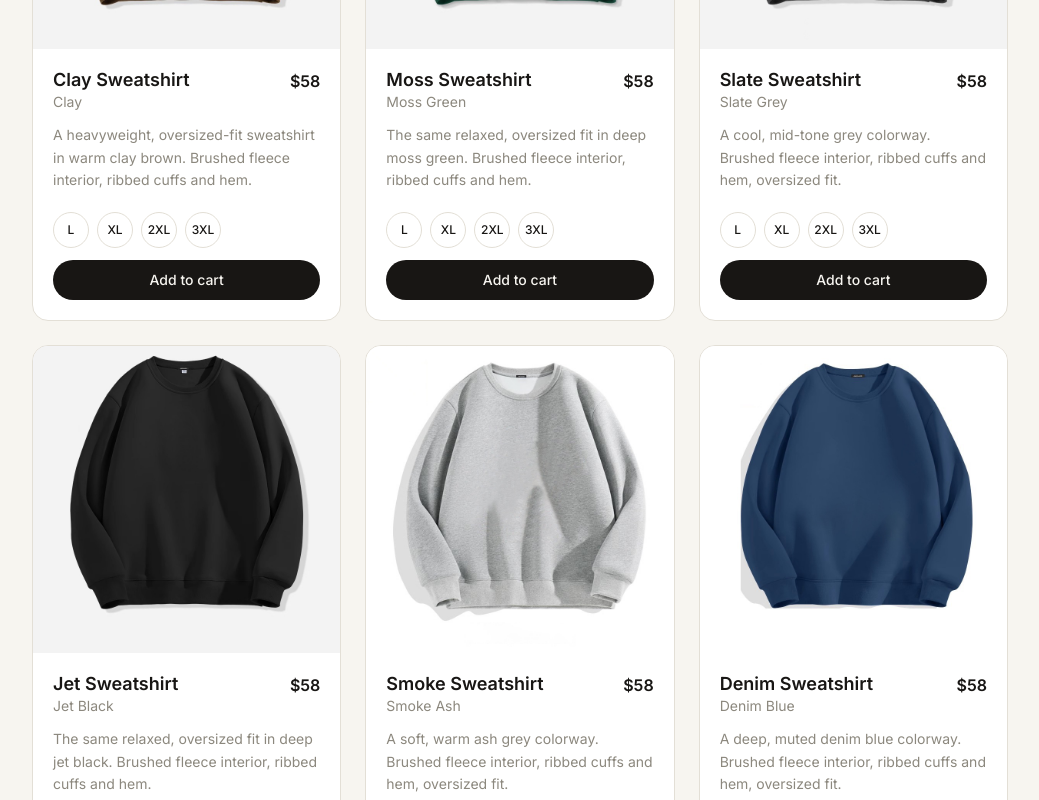
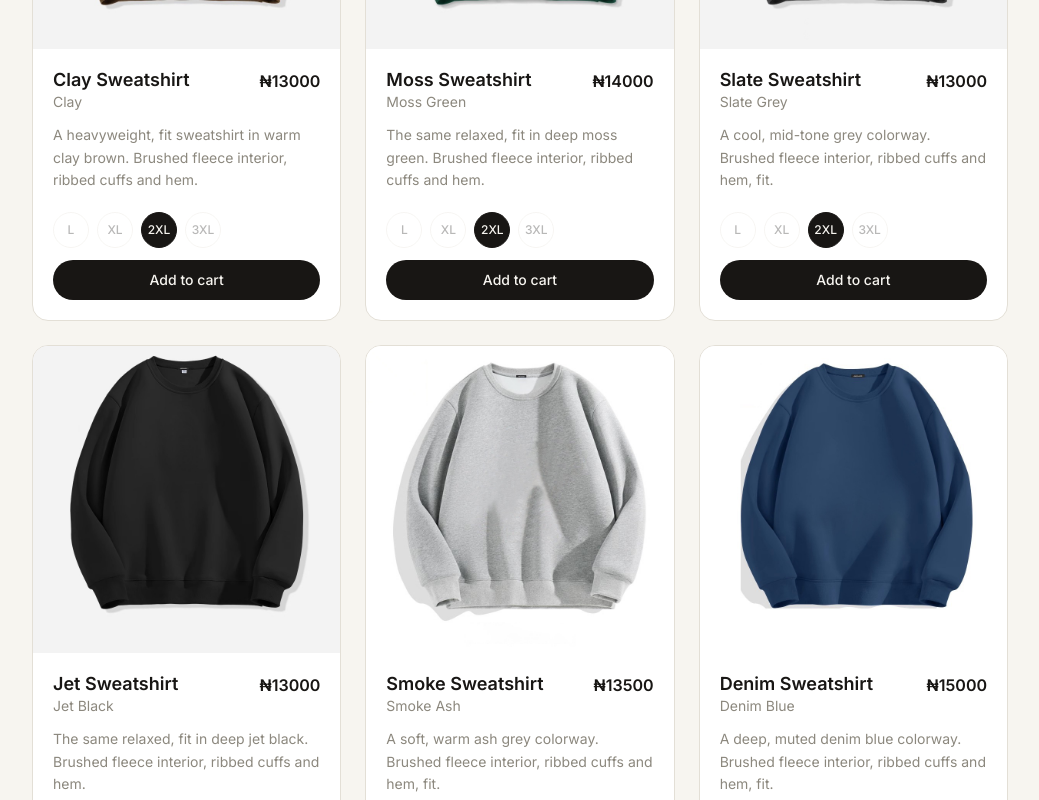
Before and after one commit to chukwuka4u/pc_store, a React (Vite) app: page / in a window 1280 px wide. Shown: the part 560-1360 px from the top of the page, without its empty margins (120-1159 px from the left). Built offline with nearby package versions, Linux system fonts and the light colour scheme; no server answers.

Commit message:
feature: checkout

```diff
--- a/package.json
+++ b/package.json
@@ -9,6 +9,7 @@
     "preview": "vite preview"
   },
   "dependencies": {
+    "firebase": "^12.18.0",
     "react": "^18.3.1",
     "react-dom": "^18.3.1",
     "react-router-dom": "^6.27.0"
--- a/src/components/Nav.jsx
+++ b/src/components/Nav.jsx
@@ -8,7 +8,11 @@ export default function Nav() {
     <header className="border-b border-line bg-paper sticky top-0 z-40">
       <div className="max-w-5xl mx-auto px-6 h-16 flex items-center justify-between">
         <Link to="/" className="font-extrabold text-xl tracking-tight">
-          Poshcady
+          <img
+          src={"../../public/logo.png"}
+          alt="Poshcady"
+          className="w-16 h-auto"
+        />
         </Link>
 
         <nav className="flex items-center gap-6 text-sm font-medium">
--- a/src/data/products.js
+++ b/src/data/products.js
@@ -3,55 +3,55 @@ const products = [
     id: 'clay',
     name: 'Clay Sweatshirt',
     color: 'Clay',
-    price: 58,
+    price: 13000,
     image: '/images/sweatshirt-clay.jpg',
     swatch: '#7A5A3F',
-    description: 'A heavyweight, oversized-fit sweatshirt in warm clay brown. Brushed fleece interior, ribbed cuffs and hem.',
+    description: 'A heavyweight, fit sweatshirt in warm clay brown. Brushed fleece interior, ribbed cuffs and hem.',
   },
   {
     id: 'moss',
     name: 'Moss Sweatshirt',
     color: 'Moss Green',
-    price: 58,
+    price: 14000,
     image: '/images/sweatshirt-moss.jpg',
     swatch: '#0da862',
-    description: 'The same relaxed, oversized fit in deep moss green. Brushed fleece interior, ribbed cuffs and hem.',
+    description: 'The same relaxed, fit in deep moss green. Brushed fleece interior, ribbed cuffs and hem.',
   },
   {
     id: 'slate',
     name: 'Slate Sweatshirt',
     color: 'Slate Grey',
-    price: 58,
+    price: 13000,
     image: '/images/sweatshirt-slate.jpg',
     swatch: '#54524E',
-    description: 'A cool, mid-tone grey colorway. Brushed fleece interior, ribbed cuffs and hem, oversized fit.',
+    description: 'A cool, mid-tone grey colorway. Brushed fleece interior, ribbed cuffs and hem, fit.',
   },
   {
     id: 'jet',
     name: 'Jet Sweatshirt',
     color: 'Jet Black',
-    price: 58,
+    price: 13000,
     image: '/images/sweatshirt-jet.jpg',
     swatch: '#111111',
-    description: 'The same relaxed, oversized fit in deep jet black. Brushed fleece interior, ribbed cuffs and hem.',
+    description: 'The same relaxed, fit in deep jet black. Brushed fleece interior, ribbed cuffs and hem.',
   },
   {
     id: 'smoke',
     name: 'Smoke Sweatshirt',
     color: 'Smoke Ash',
-    price: 58,
+    price: 13500,
     image: '/images/sweatshirt-smoke.jpg',
     swatch: '#A9A296',
-    description: 'A soft, warm ash grey colorway. Brushed fleece interior, ribbed cuffs and hem, oversized fit.',
+    description: 'A soft, warm ash grey colorway. Brushed fleece interior, ribbed cuffs and hem, fit.',
   },
   {
     id: 'denim',
     name: 'Denim Sweatshirt',
     color: 'Denim Blue',
-    price: 58,
+    price: 15000,
     image: '/images/sweatshirt-denim.jpg',
-    swatch: '#2E4358',
-    description: 'A deep, muted denim blue colorway. Brushed fleece interior, ribbed cuffs and hem, oversized fit.',
+    swatch: '#2E4313000',
+    description: 'A deep, muted denim blue colorway. Brushed fleece interior, ribbed cuffs and hem, fit.',
   },
 ]
 
--- /dev/null
+++ b/src/lib/config/firebase/app.js
@@ -0,0 +1,35 @@
+import { initializeApp } from 'firebase/app';
+import firebaseConfig from './init';
+import { getFirestore, collection, getDocs, doc, getDoc, setDoc, addDoc, updateDoc, query, orderBy, limit } from 'firebase/firestore/lite';
+
+const app = initializeApp(firebaseConfig);
+
+export const db = getFirestore(app);
+
+export const writeOrder = async (cartItems) => {
+    //write to db and try to get id
+    const postsRef = collection(db, "orders")
+    const docRef = await addDoc(postsRef, { fulfilled: false });
+    const innerColRef = collection(db, `orders/${docRef.id}/items`)
+    try {
+        cartItems.map(async (i) => await addDoc(innerColRef, {
+            name: i.name,
+            price: i.price,
+            size: i.size,
+            qty: i.qty,
+            id: i.id
+        }))
+    } catch (error) {
+        console.error("Error writing order: ", error);
+    }
+    return docRef.id
+}
+export const getOrder = async (id) => {
+    const docRef = doc(db, "orders", id)
+    const docSnap = await getDoc(docRef)
+    const innerColRef = collection(db, `orders/${id}/items`)
+    const docsSnapshot = await getDocs(innerColRef)
+    const productList = docsSnapshot.docs.map((v) => v.data())
+    const data = docSnap.data()
+    return { data, productList }
+}
--- /dev/null
+++ b/src/lib/config/firebase/init.js
@@ -0,0 +1,11 @@
+const firebaseConfig = {
+  apiKey: import.meta.env.VITE_FIREBASE_API_KEY,
+  authDomain: import.meta.env.VITE_FIREBASE_AUTH_DOMAIN,
+  projectId: import.meta.env.VITE_FIREBASE_PROJECT_ID,
+  storageBucket: import.meta.env.VITE_FIREBASE_STORAGE_BUCKET,
+  messagingSenderId: import.meta.env.VITE_FIREBASE_MESSAGING_SENDER_ID,
+  appId: import.meta.env.VITE_FIREBASE_APP_ID,
+  measurementId: import.meta.env.VITE_FIREBASE_MEASUREMENT_ID
+};
+
+export default firebaseConfig;
--- a/src/pages/Cart.jsx
+++ b/src/pages/Cart.jsx
@@ -1,6 +1,7 @@
 import { Link } from 'react-router-dom'
 import { useState } from 'react'
 import { useCart } from '../context/CartContext.jsx'
+import { writeOrder } from '../lib/config/firebase/app.js'
 
 function CartRow({ item }) {
   const { updateQty, removeItem } = useCart()
@@ -35,7 +36,7 @@ function CartRow({ item }) {
       </div>
 
       <p className="w-16 text-right font-semibold">
-        ${(item.price * item.qty).toFixed(2)}
+        ₦{(item.price * item.qty).toFixed(2)}
       </p>
 
       <button
@@ -52,17 +53,52 @@ function CartRow({ item }) {
 export default function Cart() {
   const { items, subtotal } = useCart()
   const [placed, setPlaced] = useState(false)
+  const [orderId, setOrderId] = useState(null)
 
-  const shipping = items.length === 0 ? 0 : 6
+  const shipping = items.length === 0 ? 0 : 2000
   const total = subtotal + shipping
+
+  function copyToClipboard() {
+        const textToCopy = orderId;
+        navigator.clipboard.writeText(textToCopy)
+            .then(() => {
+                alert("Text copied to clipboard!");
+            })
+            .catch((err) => {
+                console.error("Failed to copy text: ", err);
+            })
+            .finally(() => close);
+    };
 
   if (placed) {
     return (
       <main className="max-w-md mx-auto px-6 py-28 text-center">
         <h1 className="text-3xl font-extrabold mb-3">Order placed ✓</h1>
         <p className="text-stone mb-8">
-          Thanks for shopping with Poshcady. A confirmation would normally be
-          sent to your email.
+          <div className="mt-4">
+            <p className="text-sm">
+                Your order number is: {orderId}
+            </p>
+            <button
+                onClick={copyToClipboard}
+            >
+                <div>
+                    <svg xmlns="http://www.w3.org/2000/svg" fill="none" viewBox="0 0 24 24" strokeWidth={1.5} stroke="currentColor" className="size-6">
+                        <path strokeLinecap="round" strokeLinejoin="round" d="M8.25 7.5V6.108c0-1.135.845-2.098 1.976-2.192.373-.03.748-.057 1.123-.08M15.75 18H18a2.25 2.25 0 0 0 2.25-2.25V6.108c0-1.135-.845-2.098-1.976-2.192a48.424 48.424 0 0 0-1.123-.08M15.75 18.75v-1.875a3.375 3.375 0 0 0-3.375-3.375h-1.5a1.125 1.125 0 0 1-1.125-1.125v-1.5A3.375 3.375 0 0 0 6.375 7.5H5.25m11.9-3.664A2.251 2.251 0 0 0 15 2.25h-1.5a2.251 2.251 0 0 0-2.15 1.586m5.8 0c.065.21.1.433.1.664v.75h-6V4.5c0-.231.035-.454.1-.664M6.75 7.5H4.875c-.621 0-1.125.504-1.125 1.125v12c0 .621.504 1.125 1.125 1.125h9.75c.621 0 1.125-.504 1.125-1.125V16.5a9 9 0 0 0-9-9Z" />
+                    </svg>
+                </div>
+            </button>
+          </div>
+          <br />
+          First send your order number to: <a href="https://wa.me/07035710986" className="text-ink underline">
+          Whatsapp
+          </a> <br />
+          then make payment and send receipt. <br />
+          <span> 6370669097 </span> <br />
+          Fidelity Bank <br />
+          Account Name: CHUKWUKADIBIA EMMANUEL MADUABUCHUKWU <br />
+          NB: all deliveries are made on weekends.
+          Thanks for shopping with Poshcady.
         </p>
         <Link
           to="/"
@@ -99,19 +135,24 @@ export default function Cart() {
           <div className="mt-8 space-y-2 max-w-sm ml-auto">
             <div className="flex justify-between text-stone">
               <span>Subtotal</span>
-              <span>${subtotal.toFixed(2)}</span>
+              <span>₦{subtotal.toFixed(2)}</span>
             </div>
             <div className="flex justify-between text-stone">
               <span>Shipping</span>
-              <span>${shipping.toFixed(2)}</span>
+              <span>₦{shipping.toFixed(2)}</span>
             </div>
             <div className="flex justify-between font-semibold text-lg pt-2 border-t border-line">
               <span>Total</span>
-              <span>${total.toFixed(2)}</span>
+              <span>₦{total.toFixed(2)}</span>
             </div>
 
             <button
-              onClick={() => setPlaced(true)}
+              onClick={() => {
+                writeOrder(items).then((id) => {
+                  setPlaced(true);
+                  setOrderId(id);
+                });
+              }}
               className="w-full mt-4 py-3 rounded-full bg-ink text-paper font-medium hover:bg-accent transition-colors"
             >
               Checkout
--- a/src/pages/Shop.jsx
+++ b/src/pages/Shop.jsx
@@ -6,7 +6,7 @@ const SIZES = ['L', 'XL', '2XL', '3XL']
 
 function ProductCard({ product }) {
   const { addItem } = useCart()
-  const [size, setSize] = useState('M')
+  const [size, setSize] = useState('2XL')
   const [added, setAdded] = useState(false)
 
   function handleAdd() {
@@ -31,7 +31,7 @@ function ProductCard({ product }) {
             <h3 className="font-semibold text-lg leading-tight">{product.name}</h3>
             <p className="text-sm text-stone">{product.color}</p>
           </div>
-          <p className="font-semibold">${product.price}</p>
+          <p className="font-semibold">₦{product.price}</p>
         </div>
 
         <p className="text-sm text-stone leading-relaxed">{product.description}</p>
@@ -41,12 +41,15 @@ function ProductCard({ product }) {
             {SIZES.map((s) => (
               <button
                 key={s}
+                disabled={s != '2XL'}
                 onClick={() => setSize(s)}
                 className={`w-9 h-9 rounded-full text-xs font-medium border transition-colors ${
                   size === s
                     ? 'bg-ink text-paper border-ink'
                     : 'border-line text-ink hover:border-ink'
-                }`}
+                }
+                ${s != '2XL' ?  'opacity-30 cursor-not-allowed' : 'opacity-100' }
+                `}
               >
                 {s}
               </button>
```
Also changed, not shown: public/logo.png (added), 1 other file (tests, documents, lock files or other folders).
